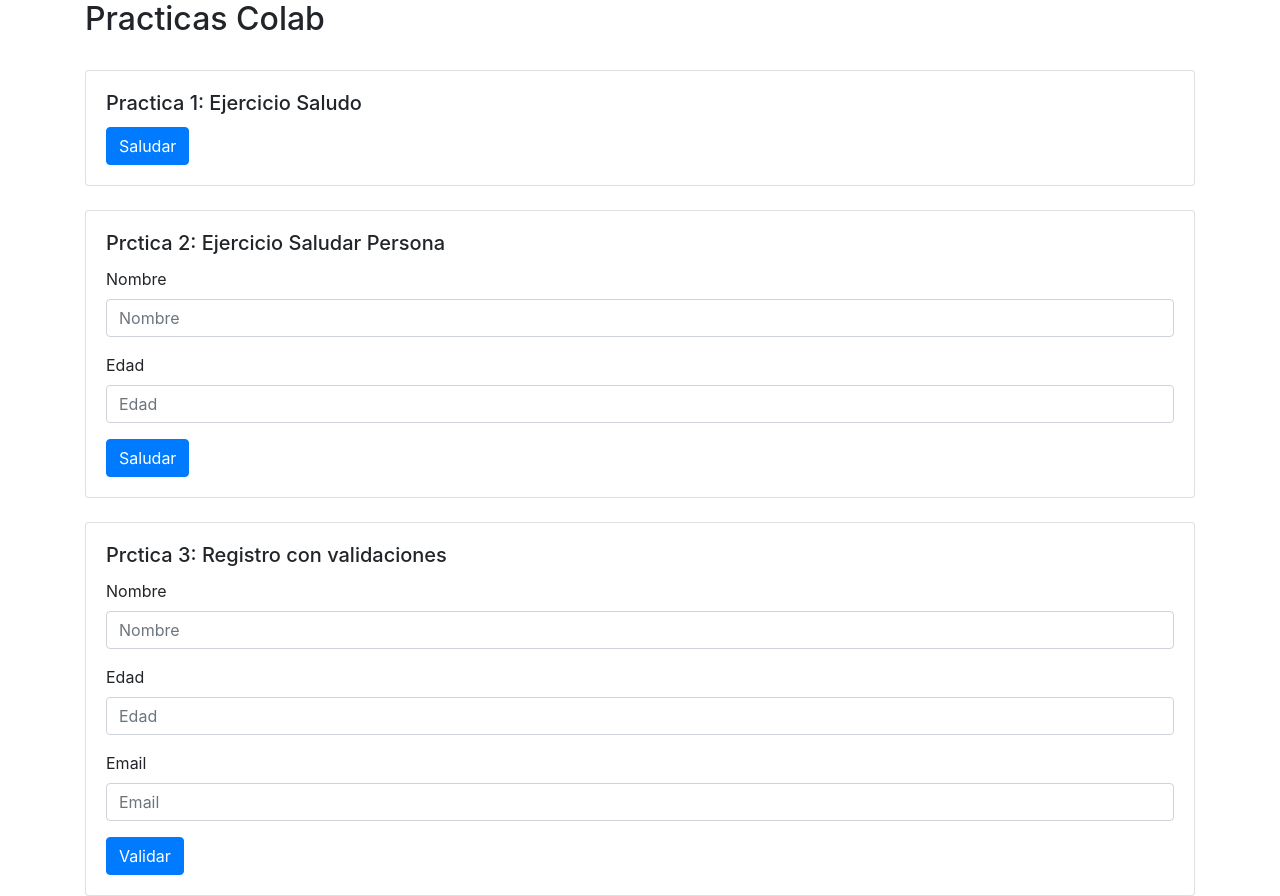
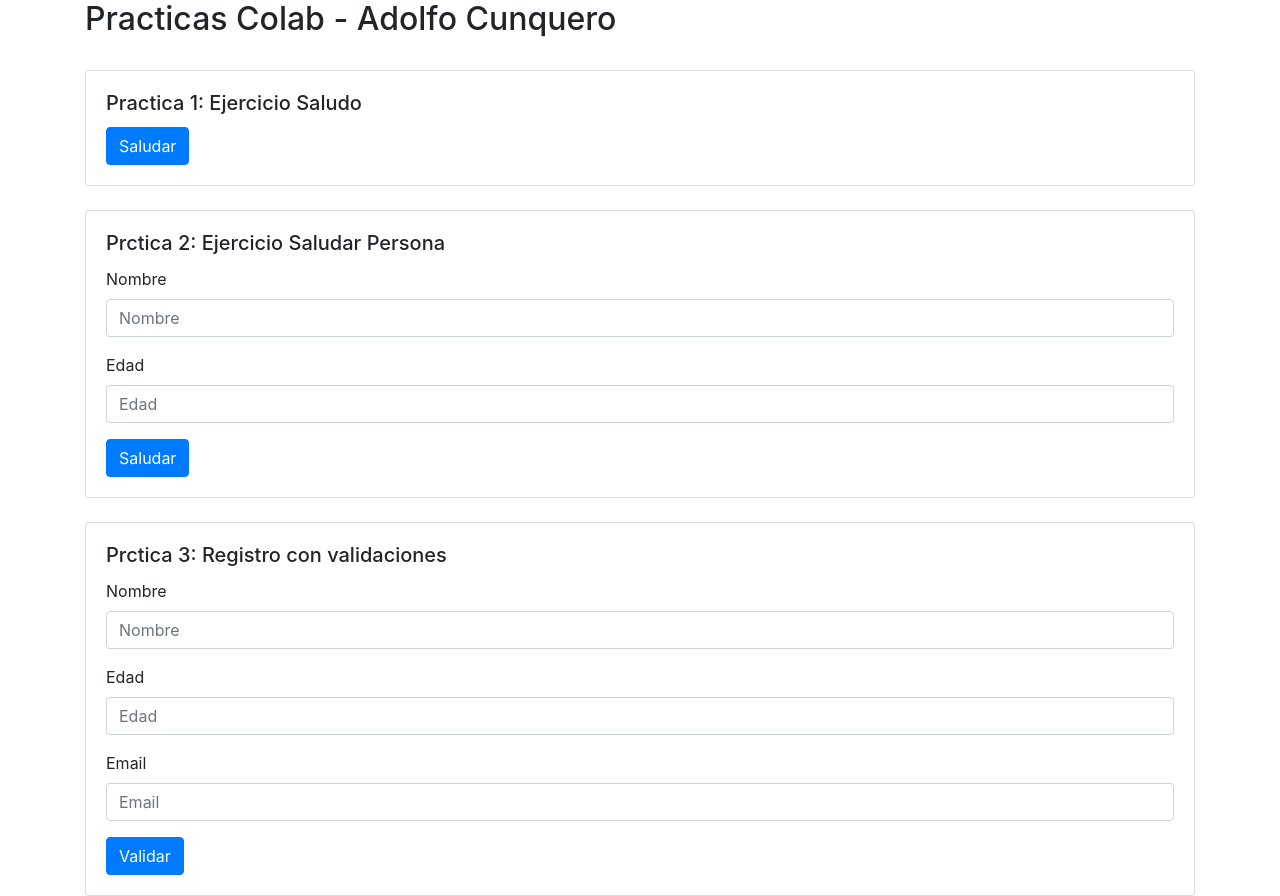
Before and after one commit to AdolfoCunquero/ejercicios, a plain HTML site: page index.html in a window 1280 px wide. Drawn offline with nearby package versions, Linux system fonts and the light colour scheme; some packages are replaced by stand-ins of ours; a script that the page names is missing.

Commit message:
Update index.html

```diff
--- a/index.html
+++ b/index.html
@@ -8,7 +8,7 @@
 	</head>
 	<body>
         <div class="container">
-            <h2>Practicas Colab</h2>
+            <h2>Practicas Colab - Adolfo Cunquero</h2>
             <br/>
             <div class="card">
                 <div class="card-body">
```
